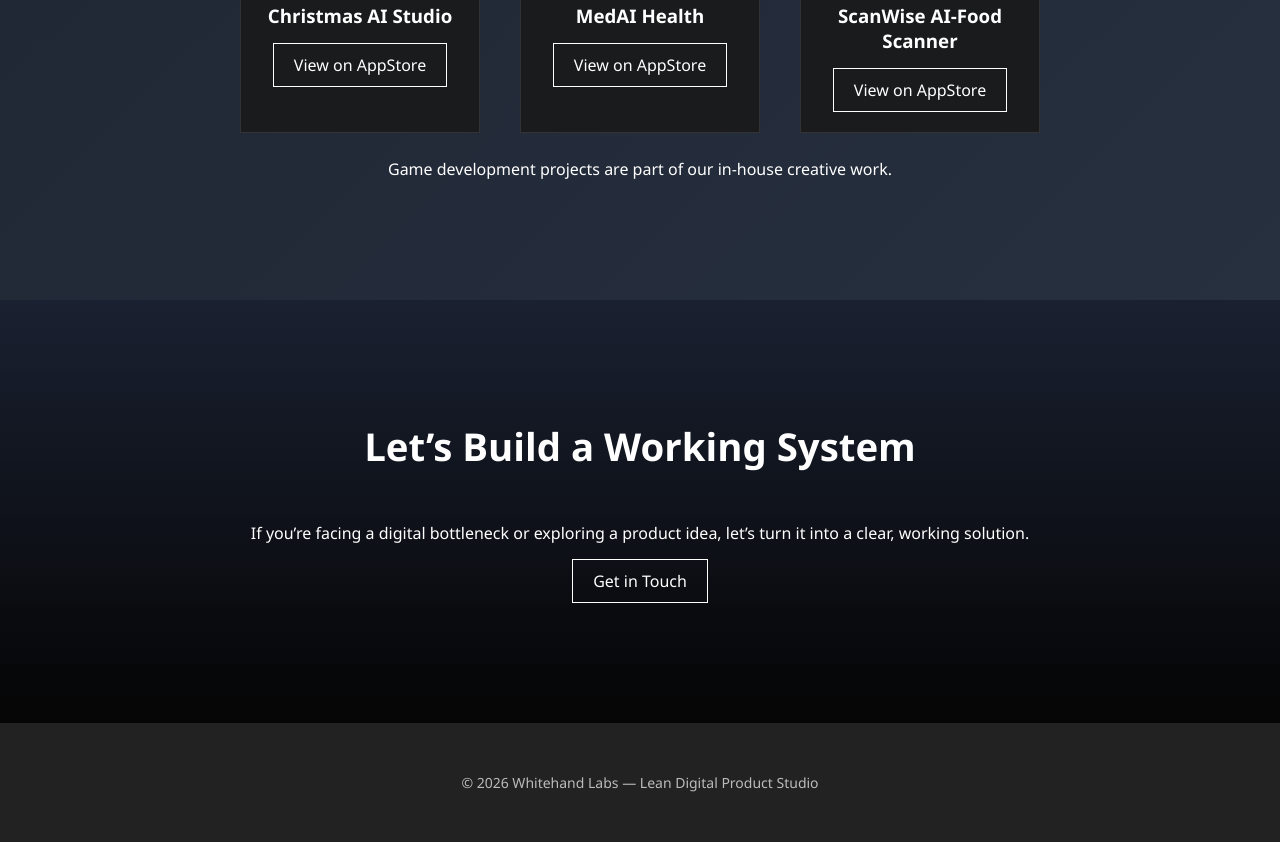
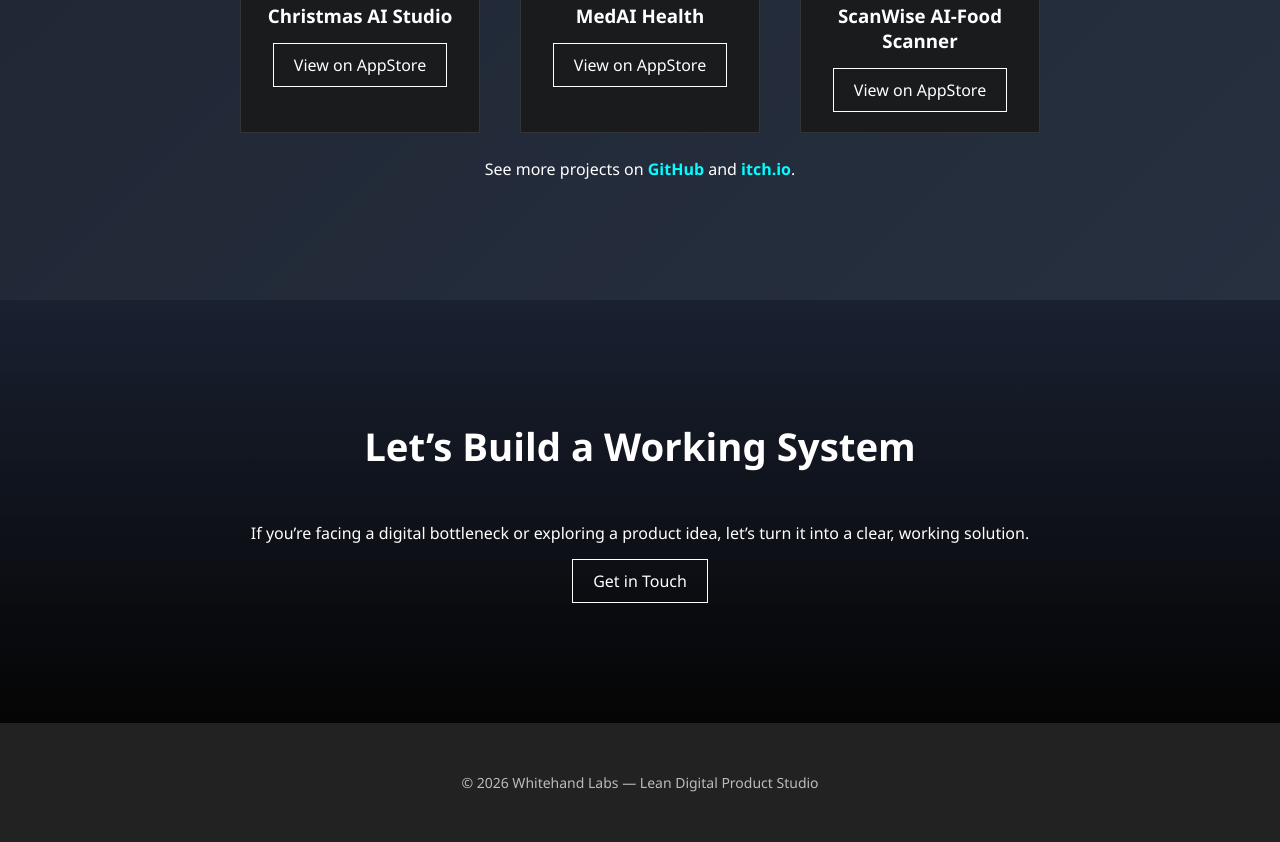
Before and after one commit to kaanakell/whitehand-labs, a plain HTML site: page index.html in a window 1280 px wide. Shown: the part 3511-4353 px from the top of the page. Drawn offline with Linux system fonts and the light colour scheme.

Commit message:
Add links to GitHub and itch.io
Replace the generic projects paragraph in index.html with direct links to the author’s GitHub and itch.io pages so visitors can find more projects; links open in new tabs (target="_blank").

```diff
--- a/index.html
+++ b/index.html
@@ -189,9 +189,8 @@
       </div>
 
       <div class="more-projects">
-        <p>
-          Game development projects are part of our in-house creative work.
-        </p>
+        <p>See more projects on <a href="https://github.com/kaanakell" target="_blank">GitHub</a> and <a
+            href="https://kaljal.itch.io/" target="_blank">itch.io</a>.</p>
       </div>
 
     </div>
```
